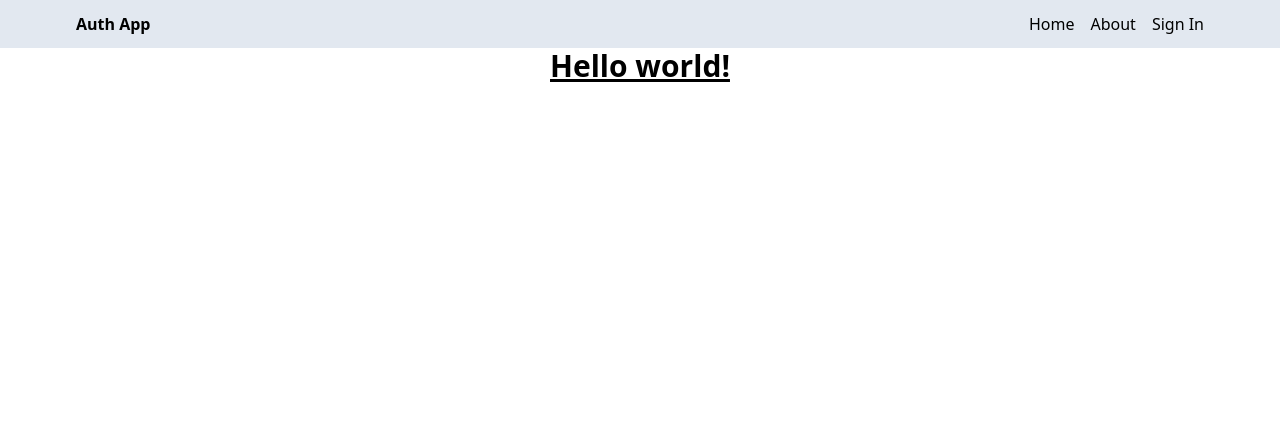
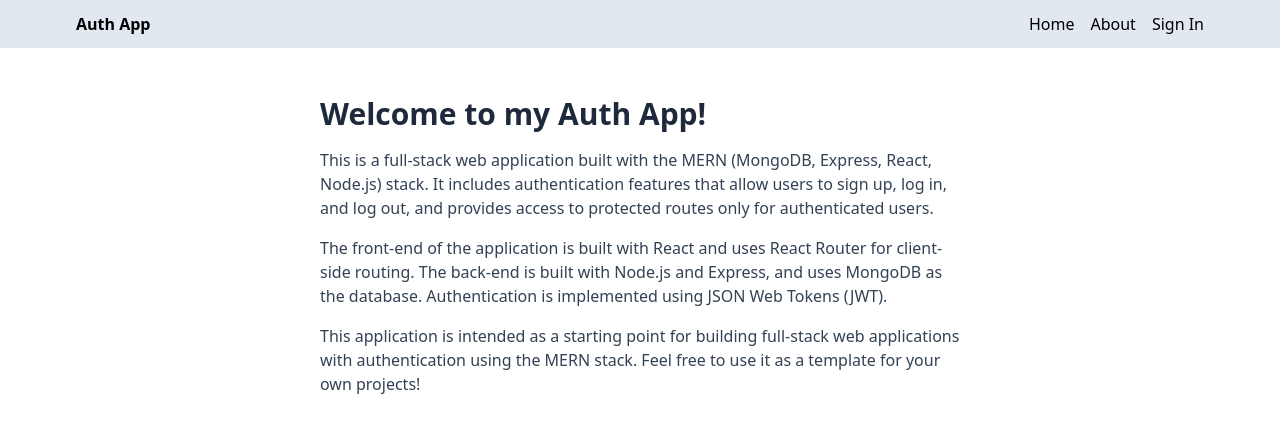
Before and after one commit to NamTran136/mern-auth, a React (Vite) app in the folder client/: page / in a window 1280 px wide. Shown: the top 432 px of the page. Built offline with nearby package versions, Linux system fonts and the light colour scheme; no server answers.

Commit message:
complete home and about pages

```diff
--- a/client/src/pages/About.jsx
+++ b/client/src/pages/About.jsx
@@ -1,7 +1,25 @@
-import React from 'react'
+import React from "react";
 
 export default function About() {
   return (
-    <div>About</div>
-  )
+    <div className="px-4 py-12 max-w-2xl mx-auto">
+      <h1 className="text-3xl font-bold  mb-4 text-slate-800">About</h1>
+      <p className="mb-4 text-slate-700">
+        This is a MERN (MongoDB, Express, React, Node.js) stack application with
+        authentication. It allows users to sign up, log in, and log out, and
+        provides access to protected routes only for authenticated users.
+      </p>
+      <p className="mb-4 text-slate-700">
+        The front-end of the application is built with React and uses React
+        Router for client-side routing. The back-end is built with Node.js and
+        Express, and uses MongoDB as the database. Authentication is implemented
+        using JSON Web Tokens (JWT).
+      </p>
+      <p className="mb-4 text-slate-700">
+        This application is intended as a starting point for building full-stack
+        web applications with authentication using the MERN stack. Feel free to
+        use it as a template for your own projects!
+      </p>
+    </div>
+  );
 }
--- a/client/src/pages/Home.jsx
+++ b/client/src/pages/Home.jsx
@@ -1,9 +1,28 @@
-import React from 'react'
+import React from "react";
 
 export default function Home() {
   return (
-    <div>
-      <h1 className="text-3xl font-bold underline text-center">Hello world!</h1>
+    <div className="px-4 py-12 max-w-2xl mx-auto">
+      <h1 className="text-3xl font-bold  mb-4 text-slate-800">
+        Welcome to my Auth App!
+      </h1>
+      <p className="mb-4 text-slate-700">
+        This is a full-stack web application built with the MERN (MongoDB,
+        Express, React, Node.js) stack. It includes authentication features that
+        allow users to sign up, log in, and log out, and provides access to
+        protected routes only for authenticated users.
+      </p>
+      <p className="mb-4 text-slate-700">
+        The front-end of the application is built with React and uses React
+        Router for client-side routing. The back-end is built with Node.js and
+        Express, and uses MongoDB as the database. Authentication is implemented
+        using JSON Web Tokens (JWT).
+      </p>
+      <p className="mb-4 text-slate-700">
+        This application is intended as a starting point for building full-stack
+        web applications with authentication using the MERN stack. Feel free to
+        use it as a template for your own projects!
+      </p>
     </div>
-  )
+  );
 }
```
